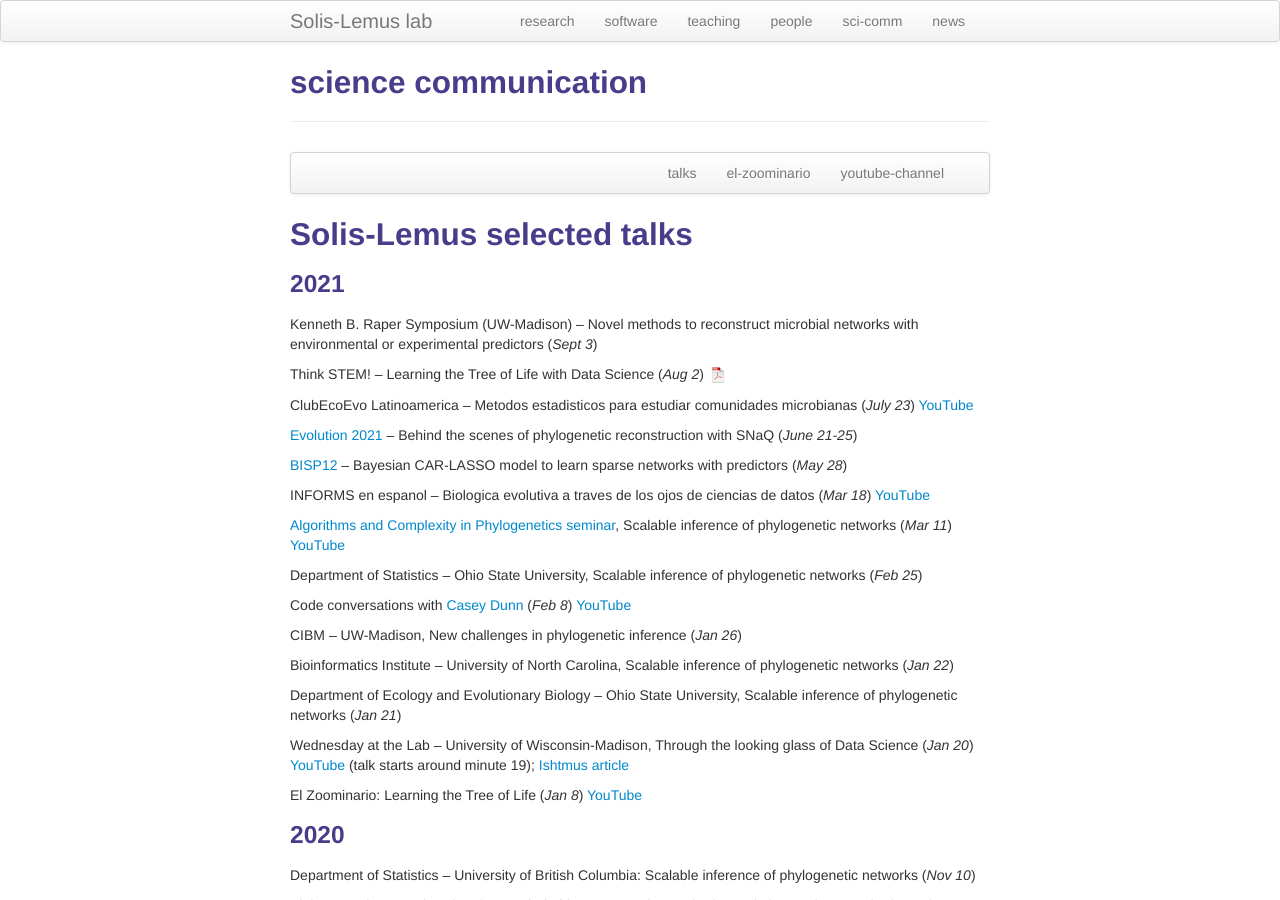
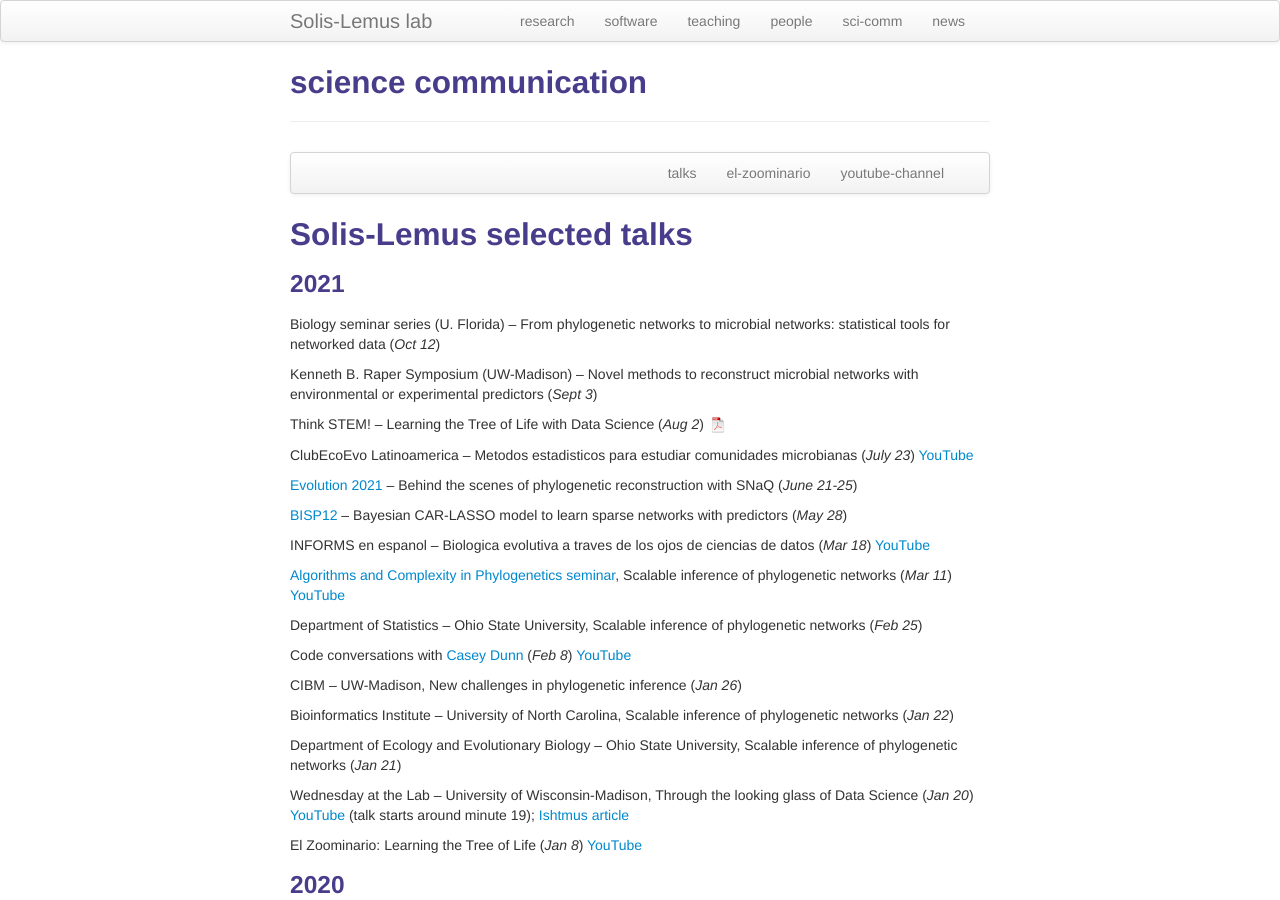
Before and after one commit to solislemuslab/solislemuslab.github.io, a Jekyll site: the page built from pages/talks.md, in a window 1280 px wide and 900 px high. Built offline with Jekyll 4.4.1, drawn with Linux system fonts in a browser that asks for light colours.

Commit message:
added talk

```diff
--- a/pages/talks.md
+++ b/pages/talks.md
@@ -18,6 +18,8 @@ description: Claudia Solis-Lemus' talks
 ## <a name="talks"></a>Solis-Lemus selected talks
 
 ### 2021
+
+Biology seminar series (U. Florida) -- From phylogenetic networks to microbial networks: statistical tools for networked data (_Oct 12_)
 
 Kenneth B. Raper Symposium (UW-Madison) -- Novel methods to reconstruct microbial networks with environmental or experimental predictors (_Sept 3_)
 
```
